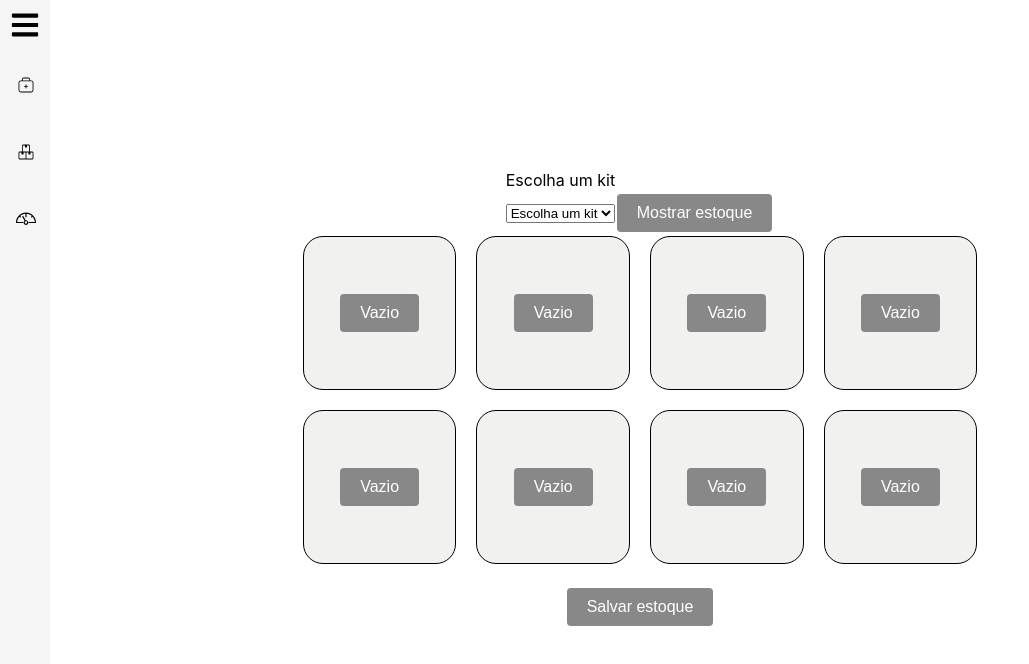
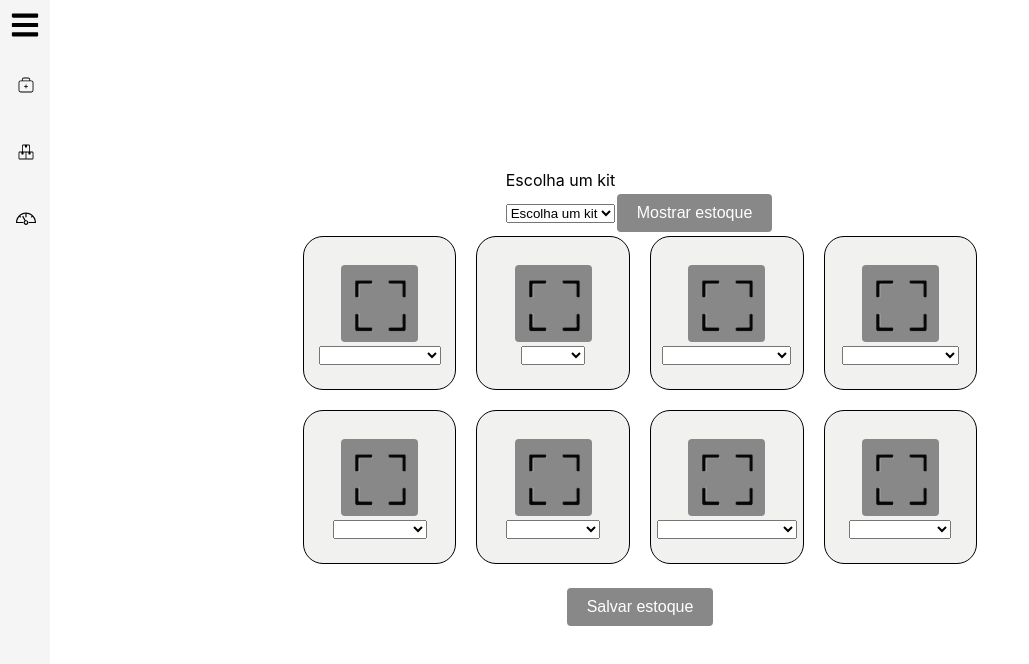
Before and after one commit to Inteli-College/2024-T0008-EC05-G05, a React (Create React App) app in the folder src/frontend/: page /supplies in a window 1280 px wide. Shown: the top 664 px of the page, without its empty margins (0-1029 px from the left). Built offline with nearby package versions, Linux system fonts and the light colour scheme.

Commit message:
FIX going back to old code

```diff
--- a/src/frontend/src/pages/supplies/supplies.js
+++ b/src/frontend/src/pages/supplies/supplies.js
@@ -1,4 +1,5 @@
-import React, { useEffect, useState } from "react";
+import React, { useState } from "react";
+import ModalCreated from "../../components/Supplies_popup/supplie-popup.js";
 import "./supplies.css";
 import Sidebar from "../../components/Sidebar/Sidebar.js";
 import axios from "axios";
@@ -8,7 +9,6 @@ const Supplies = () => {
   const [inputValues, setInputValues] = useState(Array(8).fill(''));
   const [modalOpen, setModalOpen] = useState(Array(8).fill(false));
   const [selectedNumber, setSelectedNumber] = useState(null); // State to hold selected number
-  const [quantities, setQuantities] = useState(Array(8).fill(1)); // State to hold quantities
 
   const toggleSidebar = () => {
     setSidebarOpen(!sidebarOpen);
@@ -32,24 +32,13 @@ const Supplies = () => {
     setInputValues(newInputValues);
   };
 
-  const togglePossui = (index) => {
-    const newInputValues = [...inputValues];
-    newInputValues[index] = newInputValues[index] === options[index] ? 'Vazio' : options[index];
-    setInputValues(newInputValues);
-  };
-
-  const handleIncrement = (index) => {
-    const newQuantities = [...quantities];
-    newQuantities[index]++;
-    setQuantities(newQuantities);
-  };
-
-  const handleDecrement = (index) => {
-    const newQuantities = [...quantities];
-    if (newQuantities[index] > 1) {
-      newQuantities[index]--;
-      setQuantities(newQuantities);
-    }
+  const handleDropdownChange = (event, index) => {
+    const selected = event.target.value;
+    setInputValues(prevInputValues => {
+      const newInputValues = [...prevInputValues];
+      newInputValues[index] = selected;
+      return newInputValues;
+    });
   };
 
   // Essa é a função que atualiza os dados para o backend
@@ -93,20 +82,22 @@ const Supplies = () => {
   };
 
   const options = [
-    'Curativo adesivo',
-    'Agulha',
-    'Ampola Lidocaína',
-    'Luva de cirurgia',
-    'Gaze estéril',
-    'Antisséptico',
-    'Seringa descartável',
-    'Máscara N95'
+    ['Curativo adesivo', 'Vazio'],
+    ['Agulha', 'Vazio'],
+    ['Ampola Lidocaína', 'Vazio'],
+    ['Luva de cirurgia', 'Vazio'],
+    ['Gaze estéril', 'Vazio'],
+    ['Antisséptico', 'Vazio'],
+    ['Seringa descartável', 'Vazio'],
+    ['Máscara N95', 'Vazio']
   ];
+
 
   return (
     <div className="Container">
       <Sidebar open={sidebarOpen} toggleSidebar={toggleSidebar} />
       {/* Escolhe o número do kit:  */}
+
       <div className="Header">
       <p>Escolha um kit</p>
       <select value={selectedNumber} onChange={(event) => setSelectedNumber(event.target.value)}>
@@ -118,34 +109,52 @@ const Supplies = () => {
       <button onClick={() => fetchItems(selectedNumber)}>Mostrar estoque</button>
       </div>
       <div className="Row">
-        {options.slice(0, 4).map((option, index) => (
+        {[0, 1, 2, 3].map((index) => (
           <div key={index} className="Item">
-            <button onClick={() => togglePossui(index)}>
-              {inputValues[index] === option ? option : 'Vazio'}
-            </button>
-            {inputValues[index] === option && (
-              <div>
-                <button onClick={() => handleDecrement(index)}>-</button>
-                <span>{quantities[index]}</span>
-                <button onClick={() => handleIncrement(index)}>+</button>
+            <div className="ButtonContainer">
+              <button id="home_button" ></button>
             </div>
-            )}
+            <ModalCreated
+              // isOpen={modalOpen[index]}
+              // onRequestClose={() => closeModal(index)}
+              className="modal"
+              overlayClassName="overlay"
+              placeholder="Enter something"
+              inputValue={inputValues[index]}
+              onInputChange={(value) => handleInputChange(value, index)}
+            />
+            <select value={inputValues[index]} onChange={(event) => handleDropdownChange(event, index)}>
+              <option></option>
+              {options[index].map((option, i) => (
+                <option key={i} value={option}>{option}</option>
+              ))}
+            </select>
+            <p id="individual_name" key={index}>{inputValues[index]}</p>
           </div>
         ))}
       </div>
       <div className="Row">
-        {options.slice(4).map((option, index) => (
-          <div key={index + 4} className="Item">
-            <button onClick={() => togglePossui(index + 4)}>
-              {inputValues[index + 4] === option ? option : 'Vazio'}
-            </button>
-            {inputValues[index + 4] === option && (
-              <div>
-                <button onClick={() => handleDecrement(index + 4)}>-</button>
-                <span>{quantities[index + 4]}</span>
-                <button onClick={() => handleIncrement(index + 4)}>+</button>
+        {[4, 5, 6, 7].map((index) => (
+          <div key={index} className="Item">
+            <div className="ButtonContainer">
+              <button id="home_button" ></button>
             </div>
-            )}
+            <ModalCreated
+              // isOpen={modalOpen[index]}
+              // onRequestClose={() => closeModal(index)}
+              className="modal"
+              overlayClassName="overlay"
+              placeholder="Enter something"
+              inputValue={inputValues[index]}
+              onInputChange={(value) => handleInputChange(value, index)}
+            />
+            <select value={inputValues[index]} onChange={(event) => handleDropdownChange(event, index)}>
+              <option></option>
+              {options[index].map((option, i) => (
+                <option key={i} value={option}>{option}</option>
+              ))}
+            </select>
+            <p id="individual_name" key={index}>{inputValues[index]}</p>
           </div>
         ))}
       </div>
```
Also changed, not shown: 2 other files (tests, documents, lock files or other folders). Lines whose indentation alone changed are shown as unchanged.
